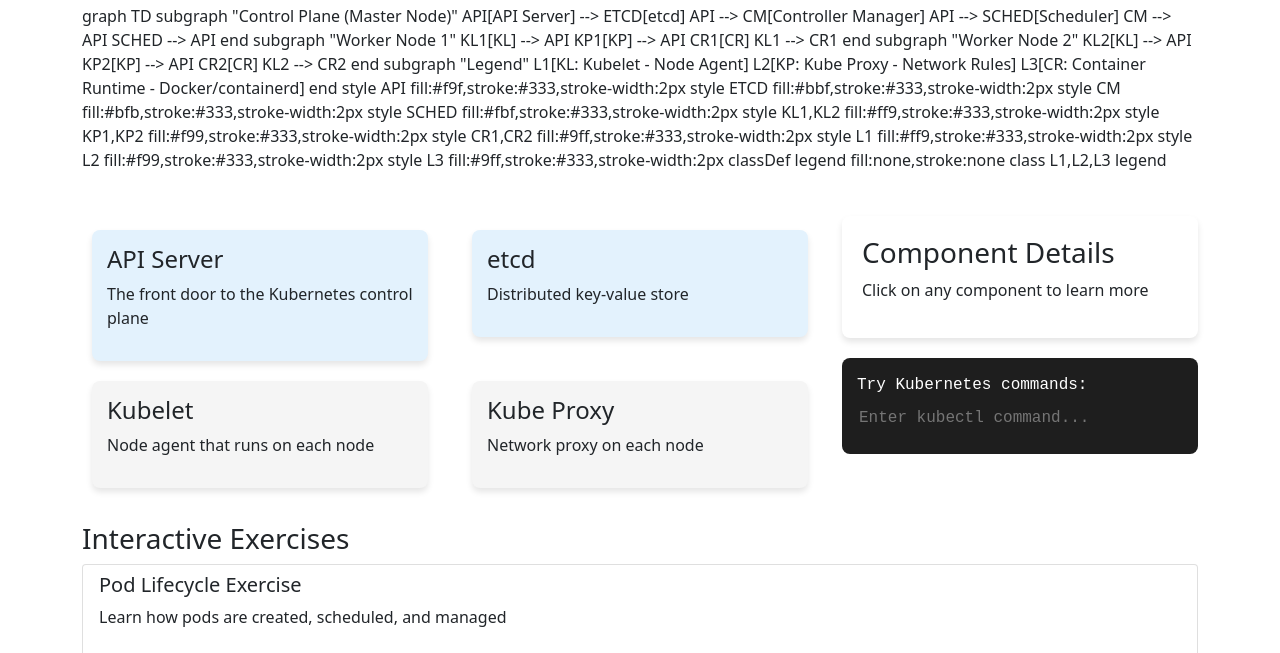
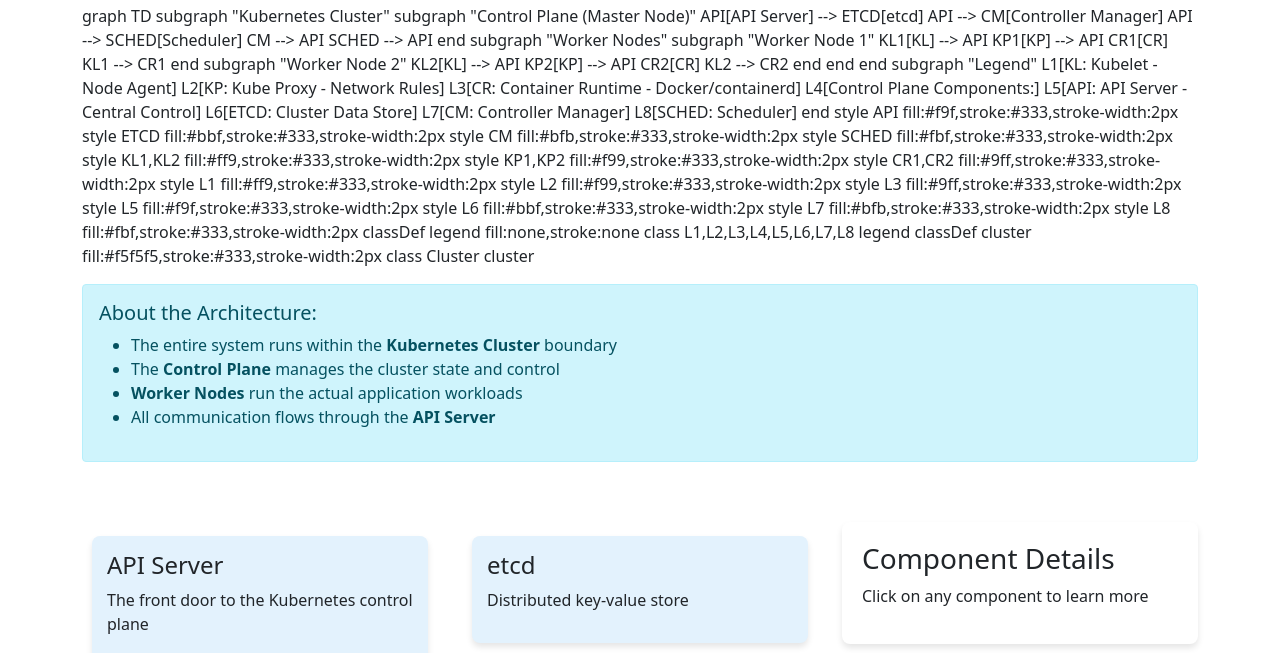
Before and after one commit to sankarpadhy/kubernates, a plain HTML site: page interactive-guides/index.html in a window 1280 px wide. Shown: the part 122-775 px from the top of the page. Drawn offline with nearby package versions, Linux system fonts and the light colour scheme; a script that the page names is missing.

Commit message:
Updated diagram to match official Kubernetes architecture style

```diff
--- a/interactive-guides/index.html
+++ b/interactive-guides/index.html
@@ -81,6 +81,7 @@
                 <h2>Kubernetes Architecture</h2>
                 <div class="mermaid">
                     graph TD
+                        subgraph "Kubernetes Cluster"
                             subgraph "Control Plane (Master Node)"
                                 API[API Server] --> ETCD[etcd]
                                 API --> CM[Controller Manager]
@@ -89,6 +90,7 @@
                                 SCHED --> API
                             end
 
+                            subgraph "Worker Nodes"
                                 subgraph "Worker Node 1"
                                     KL1[KL] --> API
                                     KP1[KP] --> API
@@ -102,11 +104,18 @@
                                     CR2[CR]
                                     KL2 --> CR2
                                 end
+                            end
+                        end
 
                         subgraph "Legend"
                             L1[KL: Kubelet - Node Agent]
                             L2[KP: Kube Proxy - Network Rules]
                             L3[CR: Container Runtime - Docker/containerd]
+                            L4[Control Plane Components:]
+                            L5[API: API Server - Central Control]
+                            L6[ETCD: Cluster Data Store]
+                            L7[CM: Controller Manager]
+                            L8[SCHED: Scheduler]
                         end
 
                         style API fill:#f9f,stroke:#333,stroke-width:2px
@@ -119,9 +128,25 @@
                         style L1 fill:#ff9,stroke:#333,stroke-width:2px
                         style L2 fill:#f99,stroke:#333,stroke-width:2px
                         style L3 fill:#9ff,stroke:#333,stroke-width:2px
+                        style L5 fill:#f9f,stroke:#333,stroke-width:2px
+                        style L6 fill:#bbf,stroke:#333,stroke-width:2px
+                        style L7 fill:#bfb,stroke:#333,stroke-width:2px
+                        style L8 fill:#fbf,stroke:#333,stroke-width:2px
 
                         classDef legend fill:none,stroke:none
-                        class L1,L2,L3 legend
+                        class L1,L2,L3,L4,L5,L6,L7,L8 legend
+                        classDef cluster fill:#f5f5f5,stroke:#333,stroke-width:2px
+                        class Cluster cluster
+                </div>
+
+                <div class="alert alert-info mt-3">
+                    <h5>About the Architecture:</h5>
+                    <ul>
+                        <li>The entire system runs within the <strong>Kubernetes Cluster</strong> boundary</li>
+                        <li>The <strong>Control Plane</strong> manages the cluster state and control</li>
+                        <li><strong>Worker Nodes</strong> run the actual application workloads</li>
+                        <li>All communication flows through the <strong>API Server</strong></li>
+                    </ul>
                 </div>
             </div>
             <div class="col-md-8">
```
Lines whose indentation alone changed are shown as unchanged.
